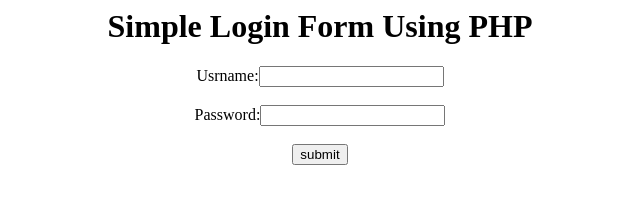
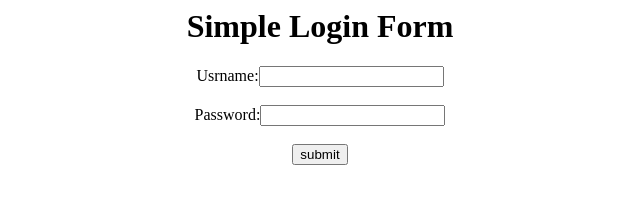
Before and after one commit to VrushaliB99/MySite, a plain HTML site: page index.html in a window 1280 px wide. Shown: the whole page, without its empty margins (320-960 px from the left). Drawn offline with Linux system fonts and the light colour scheme.

Commit message:
Update index.html

```diff
--- a/index.html
+++ b/index.html
@@ -3,7 +3,7 @@
 	<title>Login Form</title>
 </head>
 <body>
-	<h1 align="center">Simple Login Form Using PHP</h1>
+	<h1 align="center">Simple Login Form</h1>
 	<div>
 	<form action="log.php" method="post" align="center">
 		Usrname:<input type="text" name="username" required><br>
```
